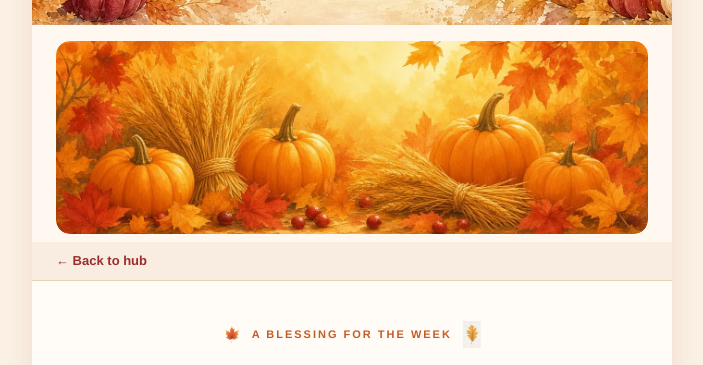
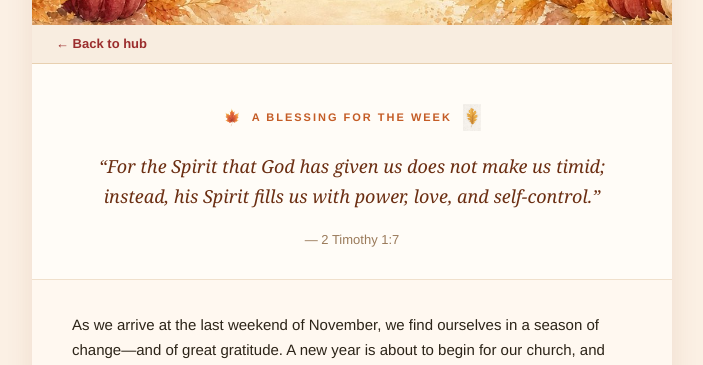
Before and after one commit to BryanRalston/ckids-assets, a plain HTML site: page newsletter/november5.html in a window 1280 px wide. Shown: the part 375-740 px from the top of the page, without its empty margins (288-991 px from the left). Drawn offline with Linux system fonts and the light colour scheme.

Commit message:
Nov W5 drop lower Thanksgiving banner

```diff
--- a/newsletter/november5.html
+++ b/newsletter/november5.html
@@ -76,15 +76,6 @@ A blessing for your week and important updates from the Discover CKids team &mda
                 </td>
               </tr>
             </table>
-          </td>
-        </tr>
-
-        <!-- Thanksgiving harvest header image -->
-        <tr>
-          <td class="px-lg" style="padding:16px 24px 8px 24px; background-color:#FFF8F0;">
-            <div class="fall-header-slot">
-              <img class="fall-header-img" src="img/thanksgiving-header.jpg" alt="Thanksgiving harvest watercolor banner" width="600" style="display:block; width:100%; max-width:100%; height:auto; border:0; border-radius:14px;">
-            </div>
           </td>
         </tr>
 
```
